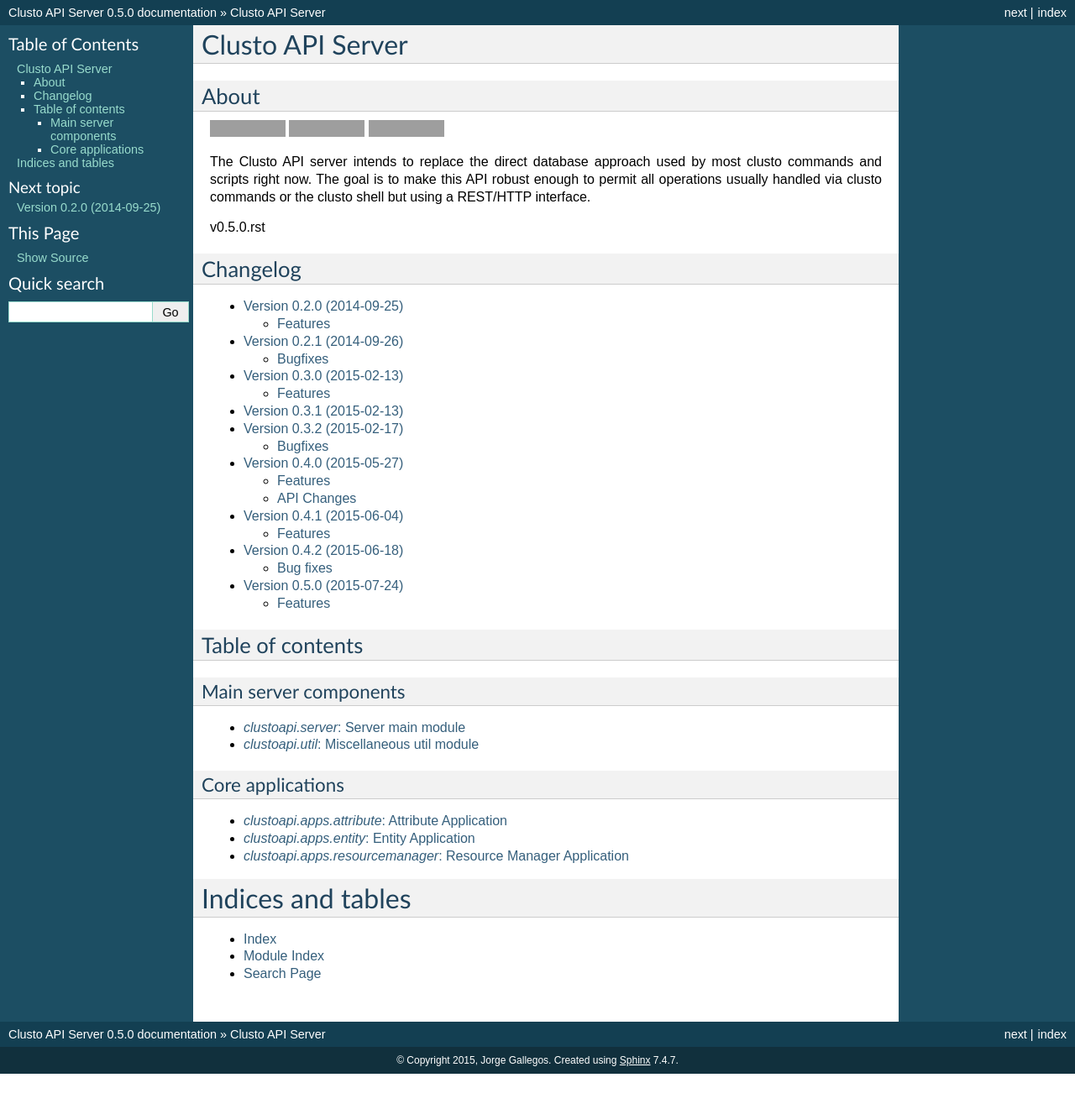
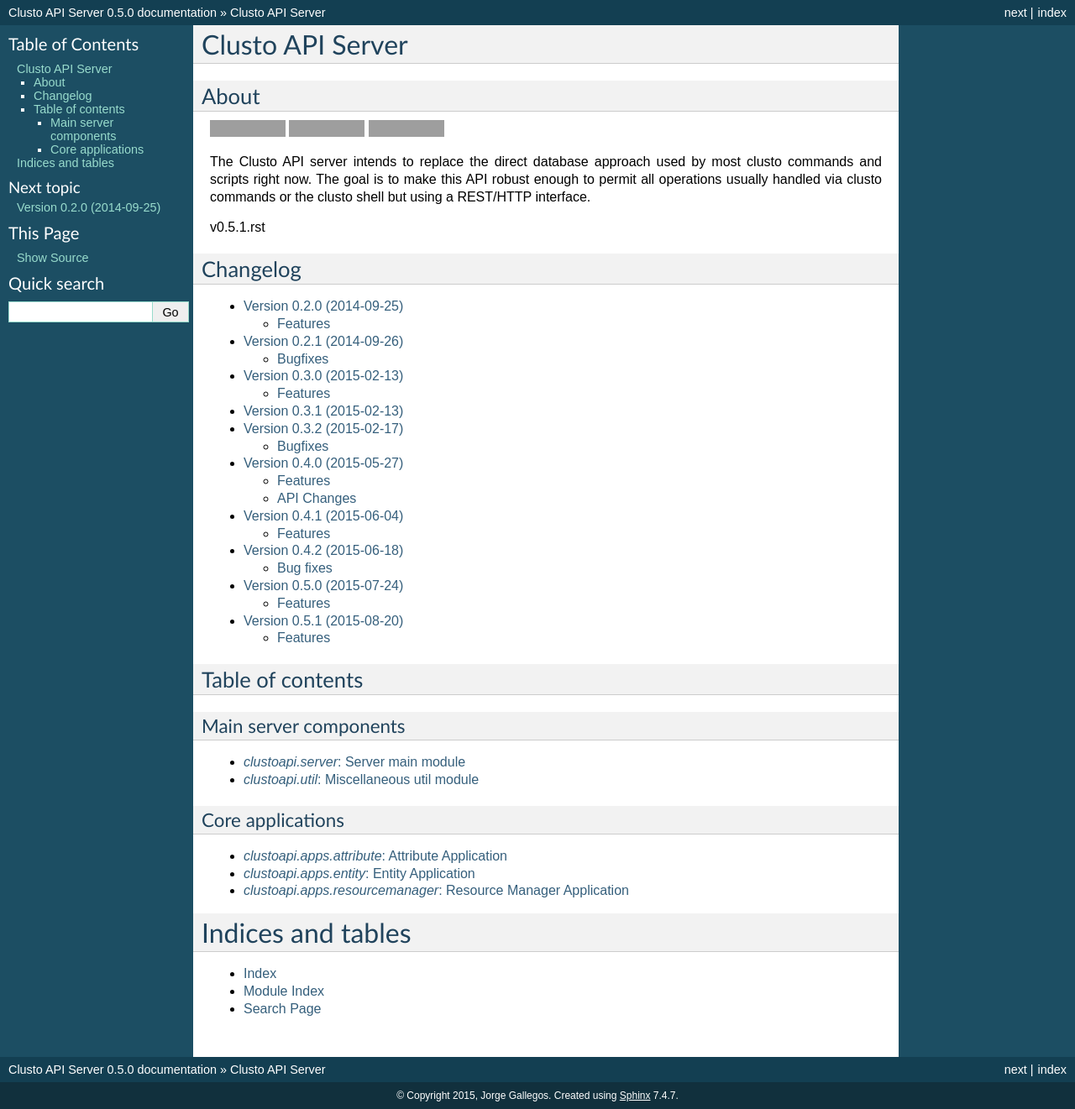
Before and after one commit to clusto/clusto-apiserver, a Sphinx documentation site: the page built from docs/index.rst, in a window 1280 px wide. Shown: the whole page at 84% size. Built offline with Sphinx 7.4.7, drawn with Linux system fonts in a browser that asks for light colours; before the commit the page ends 1279 px from its top, so only the background shows below that; grey boxes are pictures that could not be loaded.

Commit message:
Updating changelog for release

```diff
--- a/docs/changelog/current.rst
+++ b/docs/changelog/current.rst
@@ -1 +1 @@
-v0.5.0.rst
+v0.5.1.rst
--- /dev/null
+++ b/docs/changelog/v0.5.1.rst
@@ -0,0 +1,10 @@
+Version 0.5.1 (2015-08-20)
+--------------------------
+
+New feature release
+
+
+Features
+^^^^^^^^
+
+* Add a generic OPTIONS router for (crude) CORS support
```
